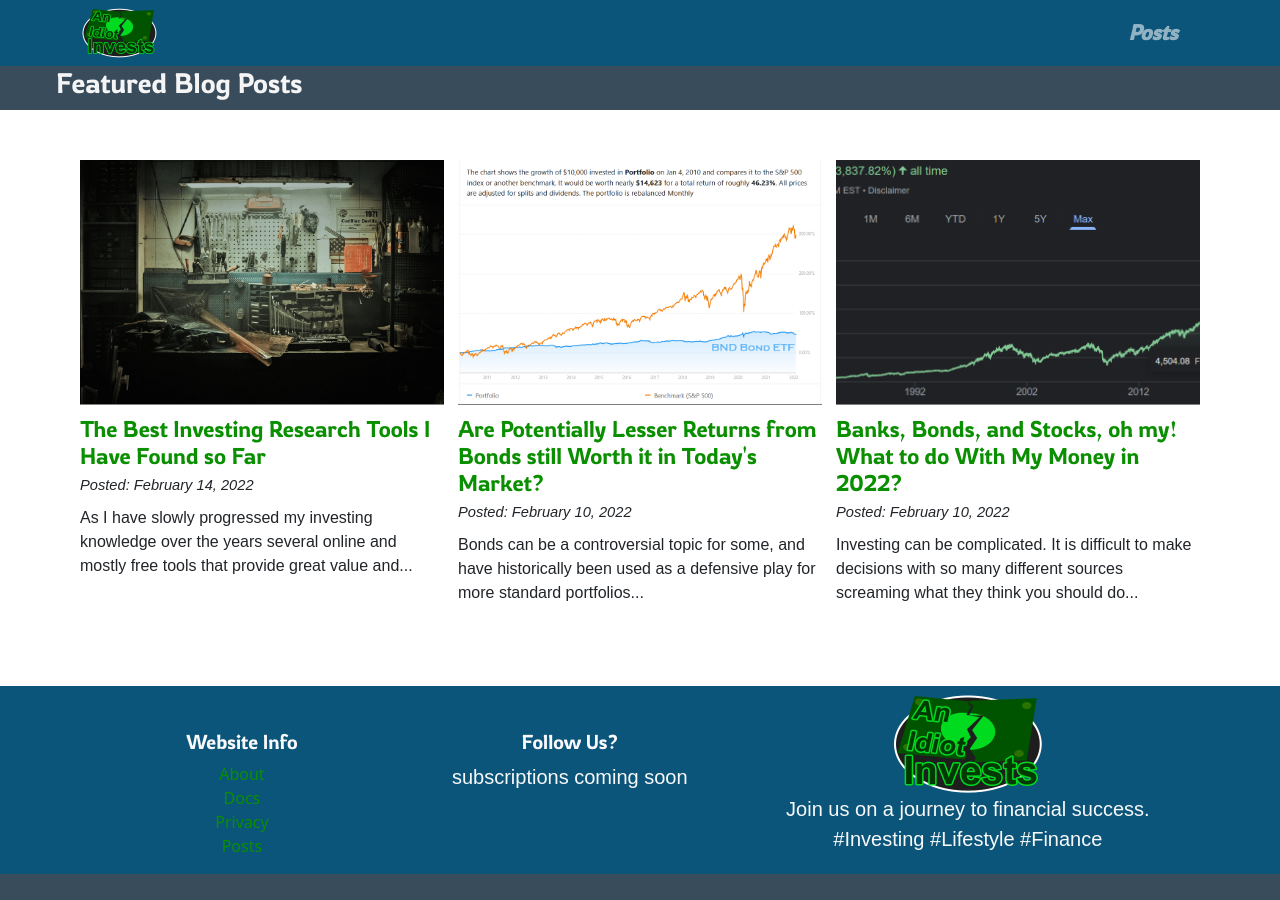
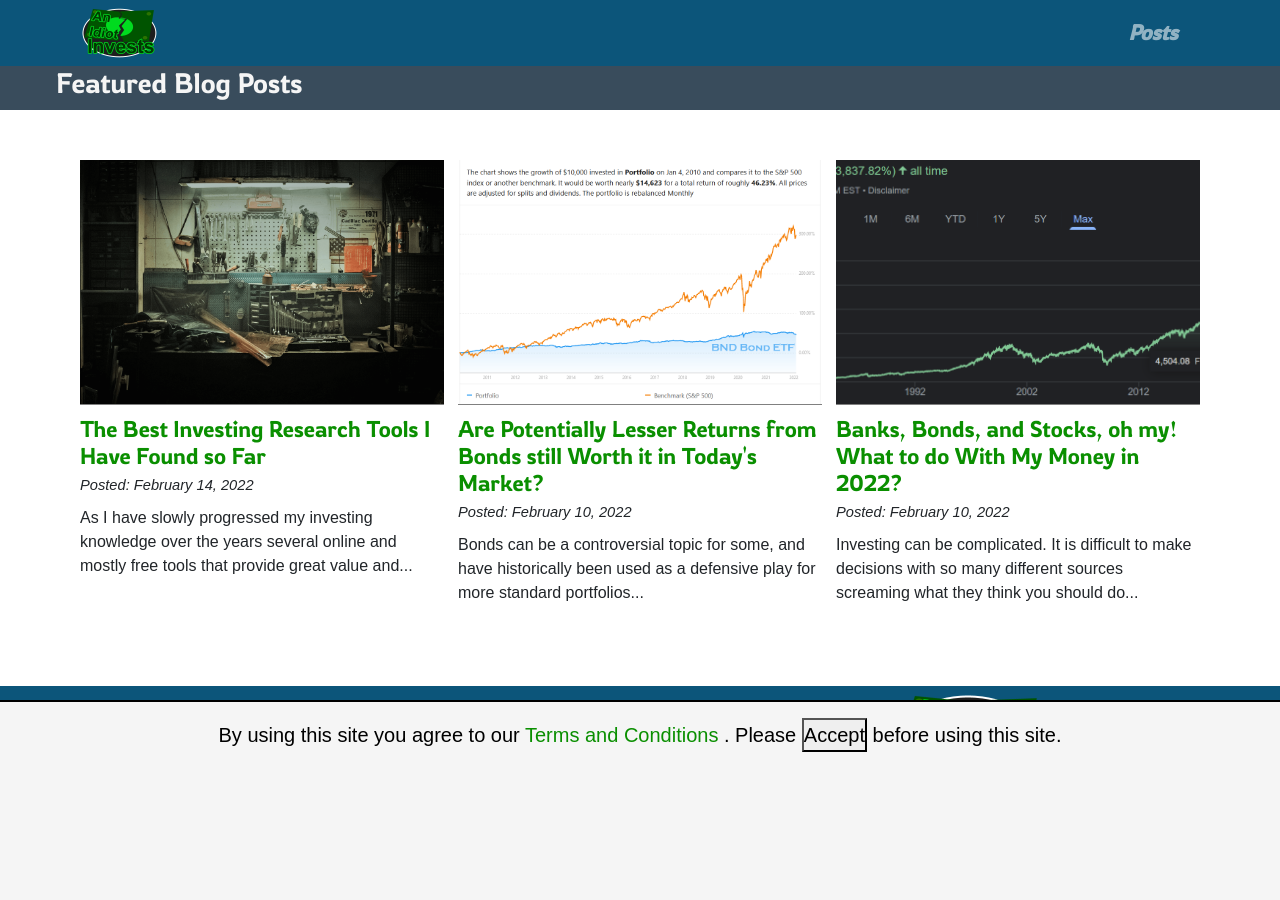
Before and after one commit to AnIdiotInvests/anidiotinvests.github.io, a Jekyll site: the page built from index.md, in a window 1280 px wide and 900 px high, scrolled down 440 px. Built offline with Jekyll 4.4.1, drawn with Linux system fonts in a browser that asks for light colours.

Commit message:
feature/01 adding basic cookie consent banner html and css which creates a simple local storage boolean variable. adding fav icon back to meta head html

```diff
--- /dev/null
+++ b/_includes/cookie-consent.html
@@ -0,0 +1,11 @@
+<div id="consent-banner-display">
+    <div class="container p-3">
+        <p>
+            By using this site you agree to our
+            <a href="/terms-and-conditions">Terms and Conditions</a>
+            . Please <button onclick="hideConsentBannerOnAccept()">Accept</button>
+            before using this site.
+        </p>
+    </div>
+</div>
+<script type="text/javascript" src="/assets/js/cookie-consent.js"></script>
--- a/_includes/head.html
+++ b/_includes/head.html
@@ -2,6 +2,7 @@
     <meta charset="utf-8">
     <meta name="viewport" content="width=device-width, initial-scale=1">
     <meta name="robots" content="index, follow">
+    <link rel="icon" href="/assets/img/logo-two.png">
 
     {% if site.title %}
         <title>{{ page.title | default: site.title }}</title>
--- a/_layouts/primary.html
+++ b/_layouts/primary.html
@@ -17,6 +17,8 @@ primary-css:
 
   {% include footer.html %}
 
+  {% include cookie-consent.html %}
+
 </body>
 
 </html>
--- a/assets/css/styles.css
+++ b/assets/css/styles.css
@@ -146,3 +146,24 @@ a, a:link {
     opacity: 1;
   }
 }
+
+
+.show-consent-banner {
+  border-top: solid black 2px;
+  z-index: 2;
+  position: fixed;
+  bottom: 0;
+  height: 200px;
+  width: 100%;
+  background-color: whitesmoke;
+  text-align: center;
+  color: black;
+}
+
+.hide-consent-banner {
+  position: relative;
+  display: none;
+  overflow: hidden;
+  visibility: hidden;
+  height: 0;
+}
--- /dev/null
+++ b/assets/js/cookie-consent.js
@@ -0,0 +1,30 @@
+function checkConsent() {
+    document.getElementById("consent-banner-display").className = "hide-consent-banner";
+    if (!hasConsent()) {
+        askForConsent();
+    }
+}
+
+var consentValue = "anidiotinvests-cookie-consent";
+
+function hasConsent() {
+    return localStorage.getItem(consentValue);
+}
+
+function askForConsent() {
+    console.log("asking for consent");
+    document.getElementById("consent-banner-display").className = "show-consent-banner";
+}
+
+function hideConsentBannerOnAccept() {
+    console.log("consent obtained");
+    createCookie();
+    document.getElementById("consent-banner-display").className = "hide-consent-banner";
+}
+
+function createCookie() {
+    localStorage.setItem(consentValue, true);
+}
+
+
+window.onload = checkConsent();
```
